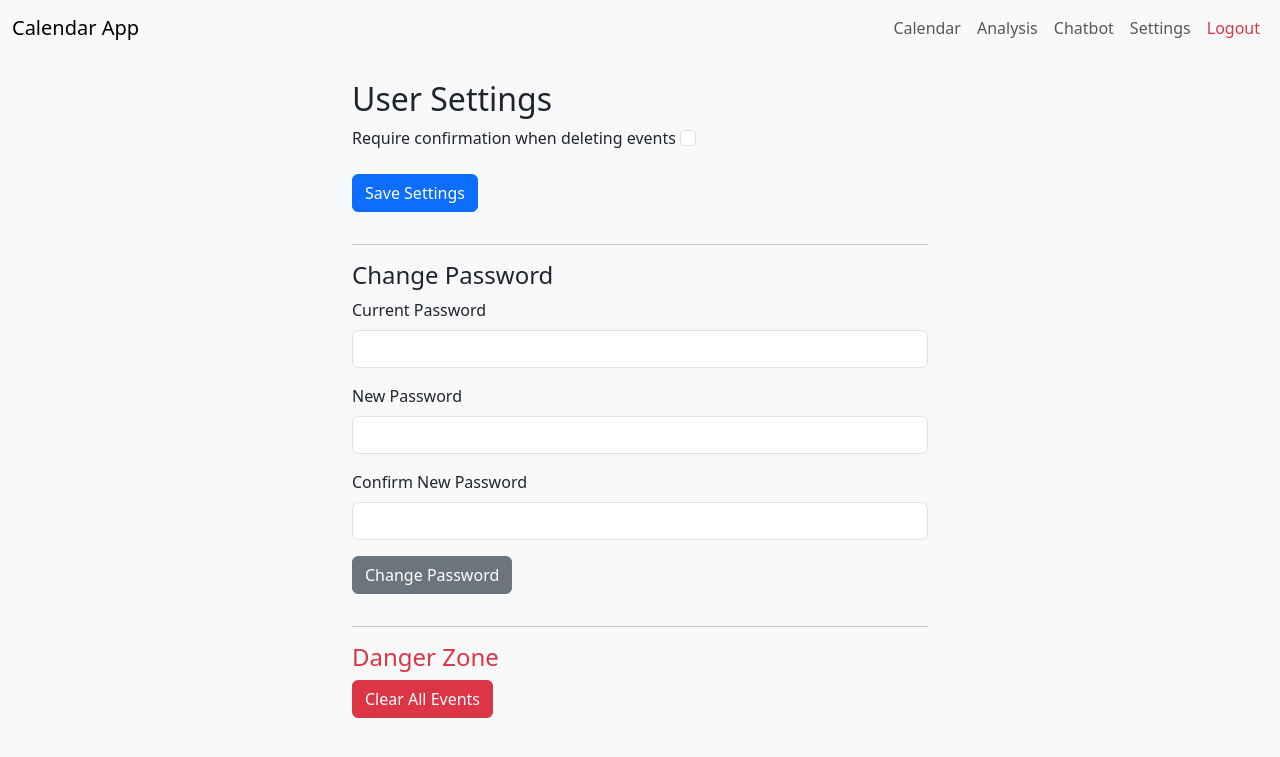
After one commit to ilostthegame/AT3-Major-Project, a Flask app: template flask_app/templates/settings.html in a window 1280 px wide. The commit adds this page. Shown: the top 757 px of the page. Run offline with Flask 3, Linux system fonts and the light colour scheme; the template is opened without the code that fills it: values that come from a table or form of the project are taken from there, others are empty; some libraries are stand-ins or nearby versions.

Commit message:
Added Settings functionality.
This commit adds settings to the calendar application, specifically the
ability to enable/disable confirmation prompt upon deleting events,
change password, and delete all events.

- Added settings.html as the page to contain the forms for changing user
  settings.
- Created settings route in routes.py to handle GET/POST requests for
  settings.
- Created GeneralSettingsForm, PasswordChangeForm and ClearCalendarForm
  as forms to handle the three settings.
- Updated User database to include a confirm_delete_events column.
- Refactored calendar.html to check for user's confirm_delete_events to
  decide whether to ask for confirmation upon event deletion

```diff
--- a/flask_app/forms.py
+++ b/flask_app/forms.py
@@ -1,9 +1,10 @@
 from flask_wtf import FlaskForm
-from wtforms import StringField, PasswordField, SubmitField, DateTimeLocalField, SelectField
+from wtforms import StringField, PasswordField, SubmitField, DateTimeLocalField, SelectField, BooleanField
 from wtforms.validators import ValidationError, DataRequired, Email, EqualTo
 import sqlalchemy as sa
 from flask_app import db
 from flask_app.models import User
+from flask_login import current_user
 
 class LoginForm(FlaskForm):
     """Form for user login."""
@@ -61,3 +62,38 @@ class ChatbotForm(FlaskForm):
     """Form for chatbot interaction."""
     message = StringField('Message', validators=[DataRequired()])
     submit = SubmitField('Send')
+
+class GeneralSettingsForm(FlaskForm):
+    """Form for general user settings."""
+    confirm_delete_events = BooleanField('Require confirmation when deleting events')
+    submit_general = SubmitField('Save Settings')
+
+class PasswordChangeForm(FlaskForm):
+    """Form for changing user password."""
+    old_password = PasswordField('Current Password', validators=[DataRequired()])
+    new_password = PasswordField('New Password', validators=[DataRequired()])
+    confirm_new_password = PasswordField('Confirm New Password', validators=[DataRequired(), EqualTo('new_password')])
+    submit_password = SubmitField('Change Password')
+
+    def validate_old_password(self, field):
+        """Ensure input is equal to user's current password"""
+        if not current_user.check_password(field.data):
+            raise ValidationError('Current password is incorrect')
+
+    def validate_new_password(self, new_password):
+        """Ensure password meets security requirements."""
+        pw = new_password.data
+        if len(pw) < 8:
+            raise ValidationError('Password must be at least 8 characters long.')
+        if not any(c.islower() for c in pw):
+            raise ValidationError('Password must contain a lowercase letter.')
+        if not any(c.isupper() for c in pw):
+            raise ValidationError('Password must contain an uppercase letter.')
+        if not any(c.isdigit() for c in pw):
+            raise ValidationError('Password must contain a digit.')
+        if not any(c in "!@#$%^&*()-_=+[{]}\\|;:'\",<.>/?`~" for c in pw):
+            raise ValidationError('Password must contain a special character.')
+
+class ClearCalendarForm(FlaskForm):
+    """Form for clearing the calendar."""
+    submit_clear = SubmitField('Clear All Events')
--- a/flask_app/routes.py
+++ b/flask_app/routes.py
@@ -3,7 +3,7 @@ from flask_app import app, db
 from flask_app.models import User, Event
 import sqlalchemy as sa
 from flask import redirect, url_for, render_template, flash, request, session
-from flask_app.forms import LoginForm, SignupForm, ChatbotForm, EventForm
+from flask_app.forms import LoginForm, SignupForm, ChatbotForm, EventForm, GeneralSettingsForm, PasswordChangeForm, ClearCalendarForm
 import os
 from flask_app.chatbot import get_bot_reply
 
@@ -128,4 +128,28 @@ def analysis():
 @app.route('/settings', methods=['GET', 'POST'])
 @login_required
 def settings():
-    """Handles user settings"""
+    general_form = GeneralSettingsForm(obj=current_user)
+    password_form = PasswordChangeForm()
+    clear_form = ClearCalendarForm()
+    message = None
+
+    if general_form.submit_general.data and general_form.validate_on_submit():
+        current_user.confirm_delete_events = general_form.confirm_delete_events.data
+        db.session.commit()
+        message = 'Settings updated.'
+
+    elif password_form.submit_password.data and password_form.validate_on_submit():
+        current_user.set_password(password_form.new_password.data)
+        db.session.commit()
+        message = 'Password changed successfully.'
+
+    elif clear_form.submit_clear.data and clear_form.validate_on_submit():
+        Event.query.filter_by(user_id=current_user.id).delete()
+        db.session.commit()
+        message = 'All events deleted.'
+
+    return render_template('settings.html',
+                           general_form=general_form,
+                           password_form=password_form,
+                           clear_form=clear_form,
+                           message=message)
--- /dev/null
+++ b/flask_app/templates/settings.html
@@ -0,0 +1,58 @@
+{% extends "base-loggedin.html" %}
+{% block content %}
+<div class="container mt-4" style="max-width: 600px;">
+    <h2>User Settings</h2>
+    {% if message %}
+        <div class="alert alert-info">{{ message }}</div>
+    {% endif %}
+
+    <!-- General Settings Form -->
+    <form method="post">
+        {{ general_form.hidden_tag() }}
+        <div class="mb-3">
+            {{ general_form.confirm_delete_events.label(class="form-label") }}
+            {{ general_form.confirm_delete_events(class="form-check-input") }}
+        </div>
+        {{ general_form.submit_general(class="btn btn-primary mb-3") }}
+    </form>
+    <hr>
+
+    <!-- Password Change Form -->
+    <h4>Change Password</h4>
+    <form method="post">
+        {{ password_form.hidden_tag() }}
+        <div class="mb-3">
+            {{ password_form.old_password.label(class="form-label") }}
+            {{ password_form.old_password(class="form-control") }}
+            {% for error in password_form.old_password.errors %}
+                <div class="text-danger">{{ error }}</div>
+            {% endfor %}
+        </div>
+        <div class="mb-3">
+            {{ password_form.new_password.label(class="form-label") }}
+            {{ password_form.new_password(class="form-control") }}
+            {% for error in password_form.new_password.errors %}
+                <div class="text-danger">{{ error }}</div>
+            {% endfor %}
+        </div>
+        <div class="mb-3">
+            {{ password_form.confirm_new_password.label(class="form-label") }}
+            {{ password_form.confirm_new_password(class="form-control") }}
+            {% for error in password_form.confirm_new_password.errors %}
+                <div class="text-danger">{{ error }}</div>
+            {% endfor %}
+        </div>
+        {{ password_form.submit_password(class="btn btn-secondary mb-3") }}
+    </form>
+    <hr>
+
+    <!-- Clear Calendar Form -->
+    <div class="mb-3">
+        <h4 class="text-danger">Danger Zone</h4>
+        <form method="post" onsubmit="return confirm('Are you sure you want to delete all your events? This cannot be undone.');">
+            {{ clear_form.hidden_tag() }}
+            {{ clear_form.submit_clear(class="btn btn-danger") }}
+        </form>
+    </div>
+</div>
+{% endblock %}
```
Also changed, not shown: flask_app/models.py (+8 -0 lines), flask_app/templates/calendar.html (+19 -2 lines), migrations/versions/eeab4b0a8330_user_settings.py (added, +38 -0 lines).
